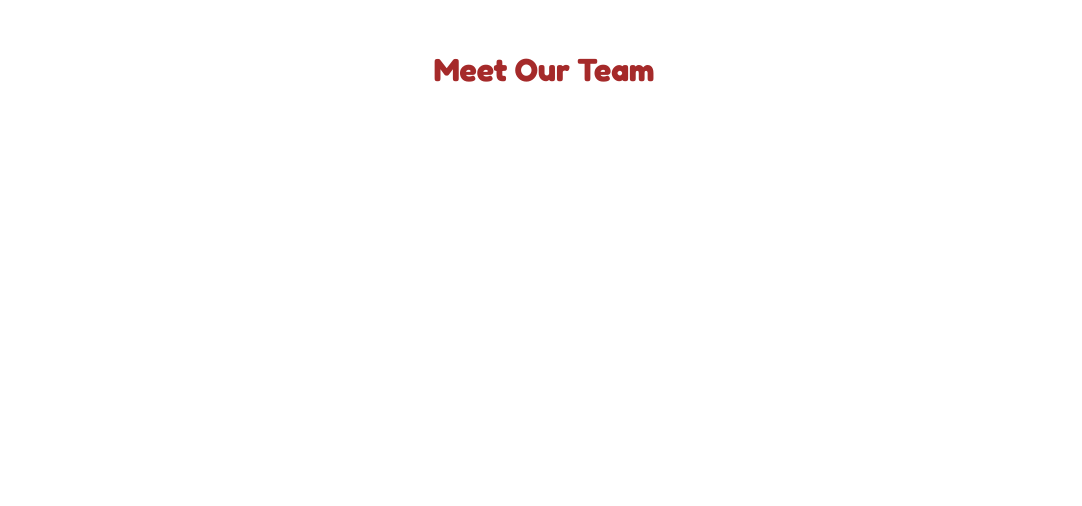
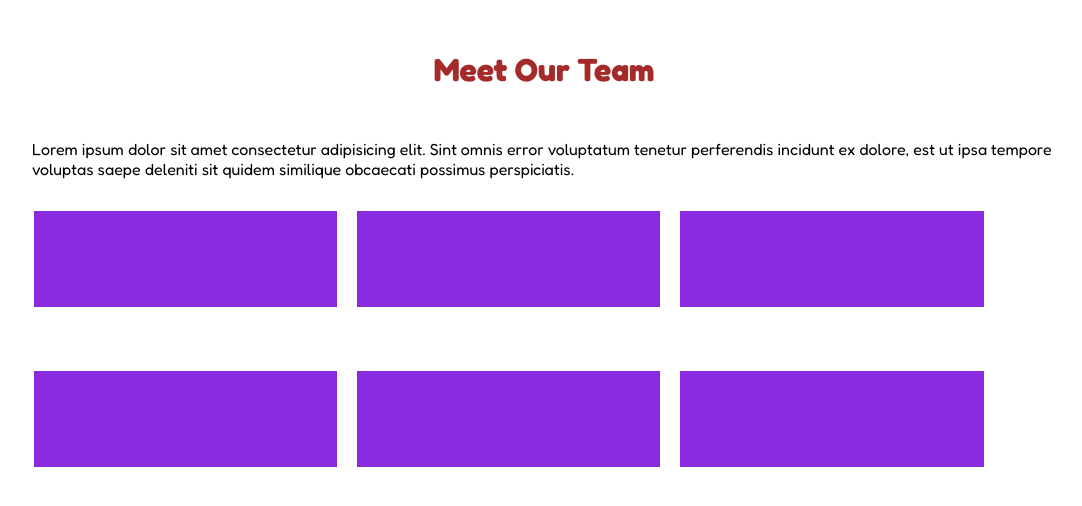
Before and after one commit to samuelecozzubbo/html-css-float-cards, a plain HTML site: page index.html in a window 1280 px wide. Shown: the whole page, without its empty margins (96-1178 px from the left). Drawn offline with Linux system fonts and the light colour scheme.

Commit message:
Main-debug

```diff
--- a/css/style.css
+++ b/css/style.css
@@ -12,7 +12,6 @@
 
 body{
     font-family: 'Fredoka' , 'sans-serif';
-    color: white;
 }
 
 /* Regole header */
@@ -21,3 +20,20 @@ h1{
     margin-bottom: 50px;
     text-align: center;
 }
+
+/* Regole main */
+.row{
+    display: block;
+}
+.col{
+    /* DEBUG */
+    background-color: blueviolet;
+    min-height: 100px;
+    max-width: 30%;
+    border: solid 2px white;
+    width: calc(100% / 3);
+    float: left;
+    text-align: center;
+    padding: 0 10px;
+    margin: 30px 16px 30px auto;
+}
--- a/index.html
+++ b/index.html
@@ -22,6 +22,33 @@
                 Lorem ipsum dolor sit amet consectetur adipisicing elit. Sint omnis error voluptatum tenetur perferendis incidunt ex dolore, est ut ipsa tempore voluptas saepe deleniti sit quidem similique obcaecati possimus perspiciatis.
             </p>
             <!-- Cards -->
+            <section>
+                <div class="row">
+                    <div class="col">
+
+                    </div>
+                    <div class="col">
+
+                    </div>
+                    <div class="col">
+
+                    </div>
+                </div>
+            </section>
+
+            <section>
+                <div class="row">
+                    <div class="col">
+
+                    </div>
+                    <div class="col">
+
+                    </div>
+                    <div class="col">
+
+                    </div>
+                </div>
+            </section>
         </main>
     </div>
 
```
